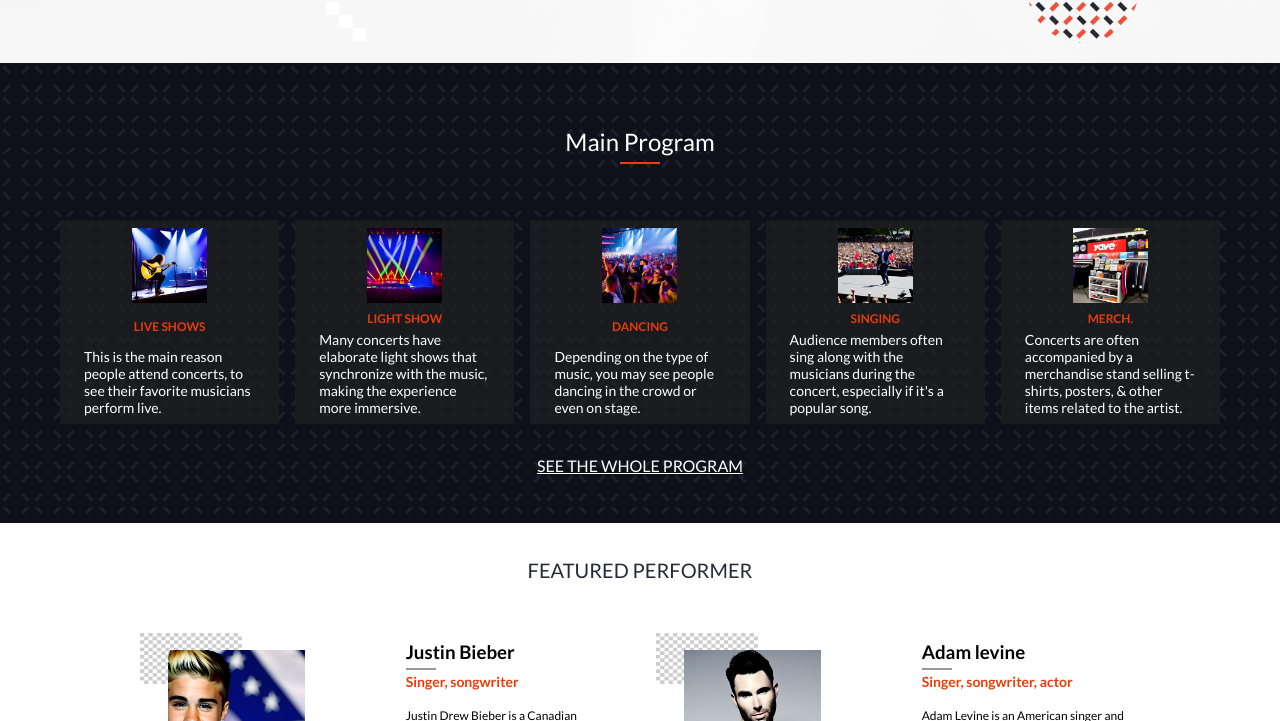
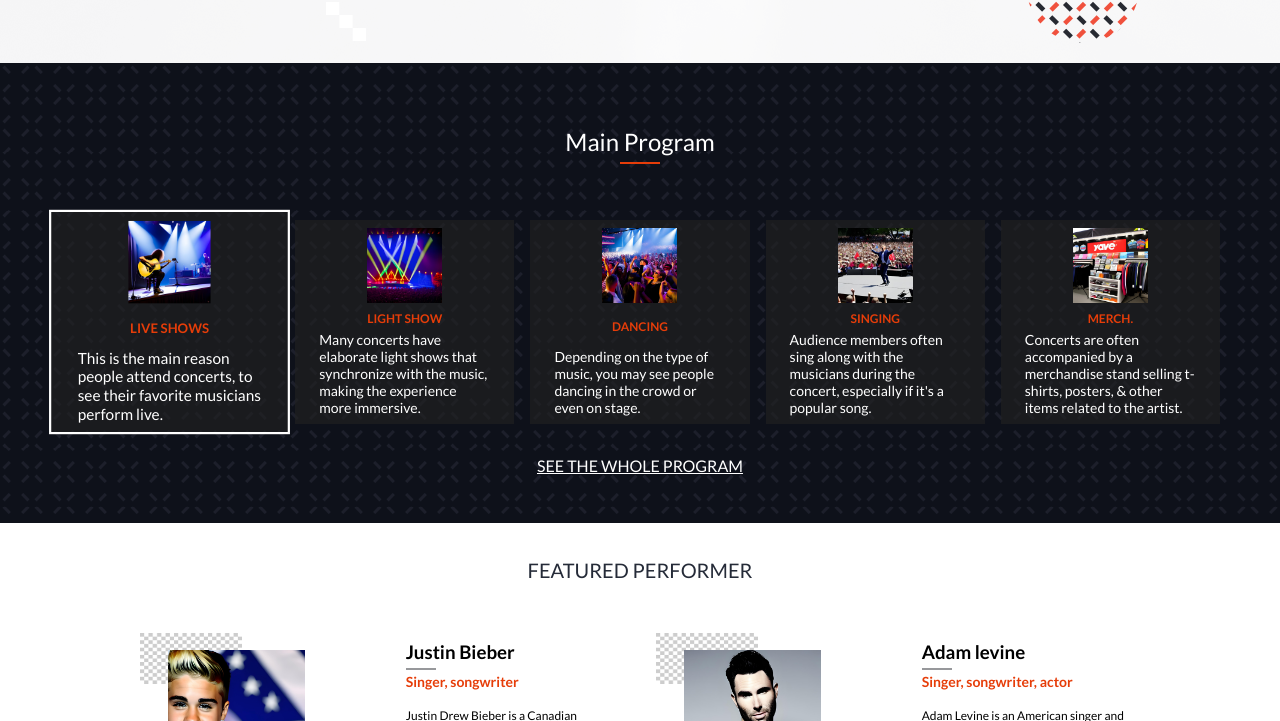
Before and after one commit to Chandan-devs-tech/Capstone-Project-MUSICAL-CONCERT-PAGE, a website: page index.html in a window 1280 px wide. In both pictures the pointer is over the element 169 px from the left and 918 px from the top of the page. Shown: the part 597-1318 px from the top of the page. Drawn offline with Linux system fonts and the light colour scheme.

Commit message:
Added a transition to css/activity.css

```diff
--- a/css/activity.css
+++ b/css/activity.css
@@ -118,4 +118,9 @@
   .activity-item .activity-item-text {
     width: 100%;
   }
+
+  .activity-item:hover {
+    transform: scale(1.1);
+    border: 2px solid #fff;
+  }
 }
```
